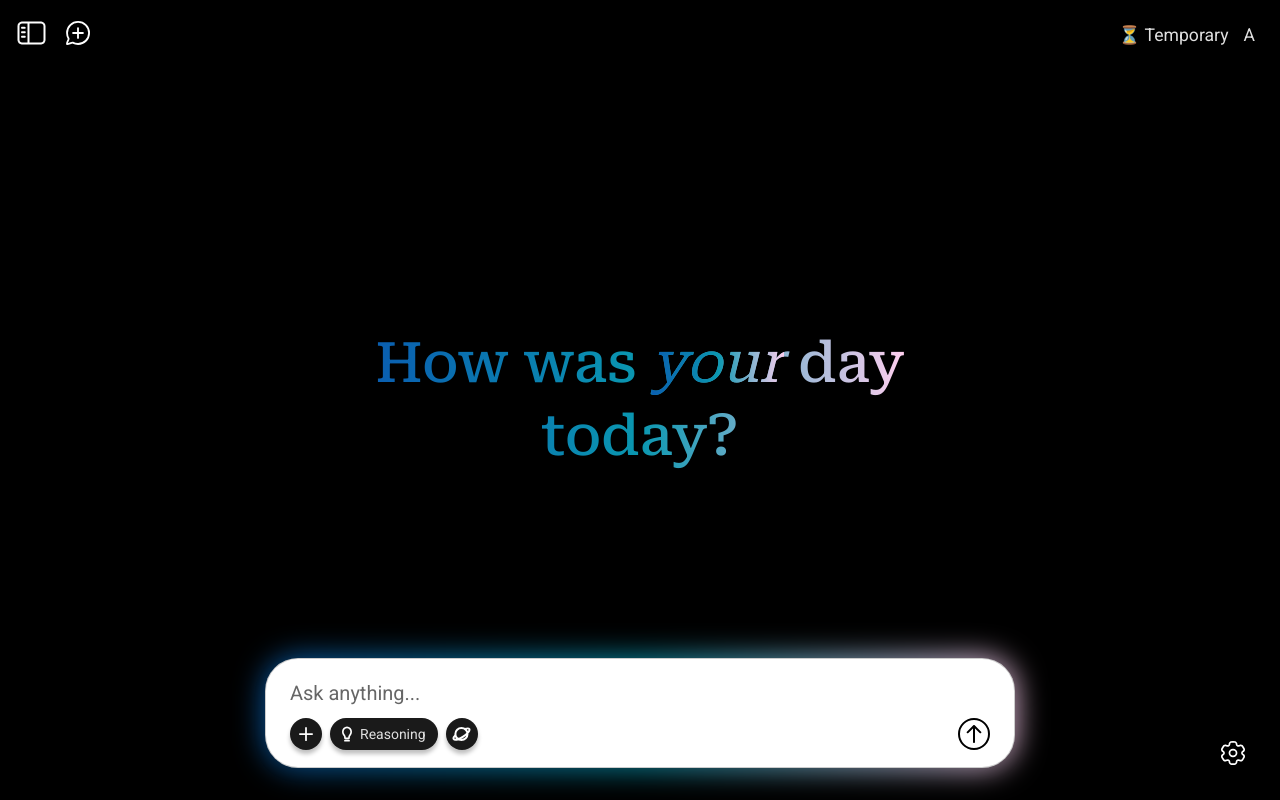
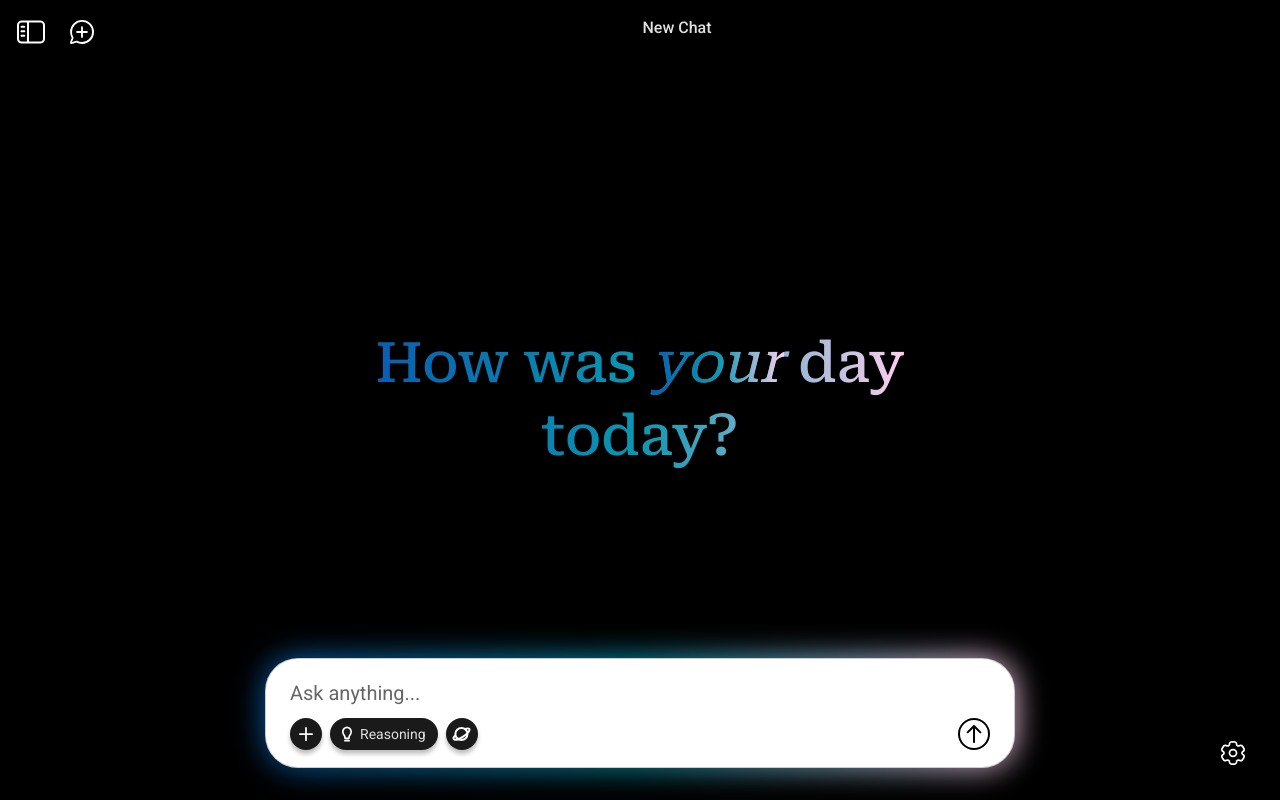
Before and after one commit to ykvit/flow-ai, a React (Vite) app in the folder app/: page / in a window 1280 px wide. Built offline with nearby package versions, Linux system fonts and the light colour scheme; no server answers; a web font is replaced by a local one.

Commit message:
add chat title

```diff
--- a/app/src/App.tsx
+++ b/app/src/App.tsx
@@ -56,6 +56,12 @@ function App() {
     } = useAppUI(activeChatId, savedChats);
 
     const inputRef = useRef<HTMLTextAreaElement>(null);
+    const activeChat = useMemo(() => {
+        if (!activeChatId) return null;
+        return savedChats.find(chat => chat.id === activeChatId);
+    }, [activeChatId, savedChats]);
+
+    const activeChatTitle = activeChat ? activeChat.title : null;
 
     // Focus the input field when active chat changes
     useEffect(() => {
@@ -107,6 +113,7 @@ function App() {
                 onToggleSidebar={toggleSidebar}
                 isSidebarOpen={isSidebarOpen}
                 onCreateNewChat={() => createNewChat(selectedModel)}
+                chatTitle={activeChatTitle}
             />
 
             <div className={styles.mainContent}>
--- a/app/src/components/Header/Header.module.css
+++ b/app/src/components/Header/Header.module.css
@@ -1,90 +1,129 @@
-
-.topIcons {
-  position: absolute;
-  top: 15px;
-  padding: 10px;
-  display: flex;
-  gap: 15px;
-  font-size: 1.1em;
-  align-items: center;
-}
-
-.sidebarToggleContainer {
-  position: absolute;
-  top: 21px;
+.sidebarToggleContainerFixed {
+  position: fixed;
+  top: 20px;
   left: 16px;
   z-index: 201;
-  padding: 0;
-}
-
-.sidebarToggleButton {
-  background: none;
-  border:none;
-  color: var(--icon-color);
-  padding: 0;
-  margin: 0;
-  cursor: pointer;
-  border-radius: 50%;
+  width: 30px;
+  height: 24px;
   display: flex;
   align-items: center;
   justify-content: center;
-  transition: background-color 0.2s ease, border-color 0.2s ease;
-  width: 30px;
-  height: 24px;
-  flex-shrink: 0;
 }
 
 
-.mainHeaderControls {
-  position: absolute;
-  top: 21px;
-  z-index: 10;
-  display: flex;
-  align-items: center;
-  transition: left 0.3s ease-in-out;
-  left: calc(16px + 24px + 10px + 16px);
-  left: 66px;
-}
-
-.mainHeaderControls.openState {
-  left: calc(320px + 16px);
-  left: 336px;
-}
-
-.mainHeaderControls {
-  position: absolute;
-  top: 21px;
-  z-index: 10;
-  display: flex;
-  align-items: center;
-  transition: left 0.3s ease-in-out;
-  left: 66px;
-}
-
-.mainHeaderControls.openState {
-  left: calc(320px + 16px);
-  left: 336px;
-}
-
-.newChatHeaderButton {
-  background: none;
-  border:none;
-  color: var(--icon-color);
-  padding: 0;
-  margin: 0;
-  cursor: pointer;
-  border-radius: 50%;
+.sidebarToggleContainerFixed .headerButton {
   display: flex;
   align-items: center;
   justify-content: center;
-  transition: background-color 0.2s ease, border-color 0.2s ease;
-  width: 24px;
+  width: 100%;
+  height: 100%;
+  padding: 0;
+}
+.sidebarToggleContainerFixed .headerButton svg {
+  width: 30px;
   height: 24px;
-  flex-shrink: 0;
 }
 
 
-.topRightIcons {
-  right: 15px;
-  z-index: 10;
+.mainHeaderContent {
+  display: flex;
+  justify-content: space-between;
+  position: fixed;
+  top: 0;
+  left: 70px;
+  right: 0;
+  width: calc(100% - 70px);
+  height: 60px;
+  padding: 0 20px 0 0;
+  background: linear-gradient(
+    to bottom,
+    var(--header-bg-color, rgb(0, 0, 0)) 0%,
+    var(--header-bg-color, rgb(0, 0, 0)) 50%,
+    rgba(0, 0, 0, 0) 100%
+    );
+  color: var(--header-text-color, #e0e0e0);
+  z-index: 200;
+  transition: left 0.3s ease-in-out, width 0.3s ease-in-out;
+  box-sizing: border-box;
 }
+.mainHeaderContent.sidebarOpenEffect {
+  left: calc(320px + 20px);
+  width: calc(100% - (320px + 20px));
+}
+
+
+.leftControlsInHeader {
+  display: flex;
+  align-items: center;
+  gap: 12px;
+  margin-top: 20px;
+  height: 24px;
+}
+
+
+.leftControlsInHeader .headerButton {
+  display: flex;
+  align-items: center;
+  justify-content: center;
+  width: 24px;
+  height: 24px;
+  padding: 0;
+}
+.leftControlsInHeader .headerButton svg {
+  width: 24px;
+  height: 24px;
+}
+
+
+.headerButton {
+  background: none;
+  border: none;
+  color: inherit;
+  cursor: pointer;
+  margin: 0;
+  display: flex;
+  align-items: center;
+  justify-content: center;
+  border-radius: 6px;
+  transition: background-color 0.2s ease;
+}
+
+
+
+.chatTitleContainer {
+  flex-grow: 1;
+  text-align: center;
+  overflow: hidden;
+  margin: 0 10px;
+  padding-top: 18px;
+  display: block;
+  height: auto;
+  line-height: normal;
+}
+
+.chatTitleText {
+  font-size: 1em;
+  font-weight: 500;
+  text-align: center;
+  line-height: 1.2;
+  margin: 0;
+  white-space: nowrap;
+  overflow: hidden;
+  text-overflow: ellipsis;
+  display: inline-block;
+  max-width: 100%;
+}
+
+
+.temporaryButton,
+.modelIndicatorButton {
+  font-size: 0.9em;
+  padding: 6px 10px;
+  border: 1px solid rgba(255, 255, 255, 0.2);
+  border-radius: 16px;
+}
+
+.temporaryButton span,
+.modelIndicatorButton span {
+  line-height: 1;
+}
--- a/app/src/components/Header/Header.tsx
+++ b/app/src/components/Header/Header.tsx
@@ -2,35 +2,45 @@ import React from 'react';
 import styles from './Header.module.css';
 import BoxIcon from '../../assets/side-field-button.svg?react';
 import PlusIcon from '../../assets/new-chat-icon.svg?react';
+// import TemporaryIcon from '../../assets/temporary-icon.svg?react';
+// import ModelIcon from '../../assets/model-a-icon.svg?react';
 
 interface HeaderProps {
   onToggleSidebar: () => void;
   isSidebarOpen: boolean;
   onCreateNewChat: () => void;
+  chatTitle: string | null;
 }
 
 const Header: React.FC<HeaderProps> = ({
   onToggleSidebar,
   isSidebarOpen,
   onCreateNewChat,
+  chatTitle,
 }) => {
+  const displayTitle = chatTitle || "New Chat";
+
   return (
     <>
-      <div className={styles.sidebarToggleContainer}>
-        <button onClick={onToggleSidebar} className={styles.sidebarToggleButton} aria-label="Toggle Sidebar">
+      <div className={styles.sidebarToggleContainerFixed}>
+        <button onClick={onToggleSidebar} className={styles.headerButton} aria-label="Toggle Sidebar">
           <BoxIcon />
         </button>
       </div>
-      <div className={`${styles.mainHeaderControls} ${isSidebarOpen ? styles.openState : ''}`}>
-         <button onClick={onCreateNewChat} className={styles.newChatHeaderButton} aria-label="New Chat" title="New Chat">
-           <PlusIcon />
-         </button>
-      </div>
 
-      <div className={`${styles.topIcons} ${styles.topRightIcons}`}>
-        <span>⏳ Temporary</span>
-        <span>A</span>
-      </div>
+      <header className={`${styles.mainHeaderContent} ${isSidebarOpen ? styles.sidebarOpenEffect : ''}`}>
+        <div className={styles.leftControlsInHeader}>
+          <button onClick={onCreateNewChat} className={styles.headerButton} aria-label="New Chat" title="New Chat">
+            <PlusIcon />
+          </button>
+        </div>
+
+        <div className={styles.chatTitleContainer}>
+          <h1 className={styles.chatTitleText}>{displayTitle}</h1>
+        </div>
+
+        {/* <div className={styles.rightControls}> ... </div> */}
+      </header>
     </>
   );
 };
--- a/app/src/hooks/useChat.ts
+++ b/app/src/hooks/useChat.ts
@@ -10,7 +10,7 @@ export function useChat() {
         activeChatId: string | null,
         createNewChat: (selectedModel: string) => Promise<string | null>,
         selectedModel: string,
-        savedChats: Chat[], // Змінено з any[] на Chat[]
+        savedChats: Chat[],
         setSavedChats: React.Dispatch<React.SetStateAction<Chat[]>>,
         inputRef: React.RefObject<HTMLTextAreaElement | null>
     ) => {
```
